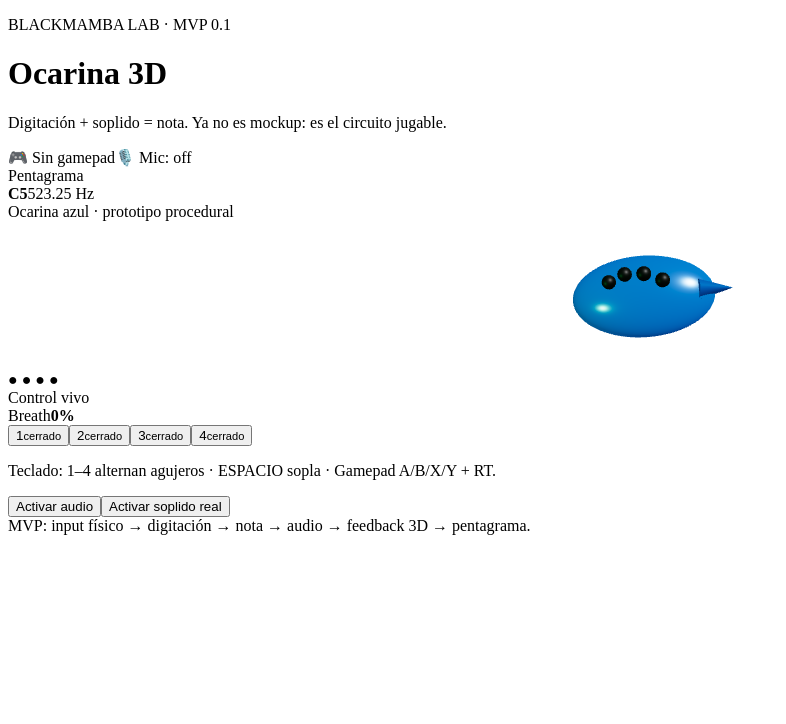
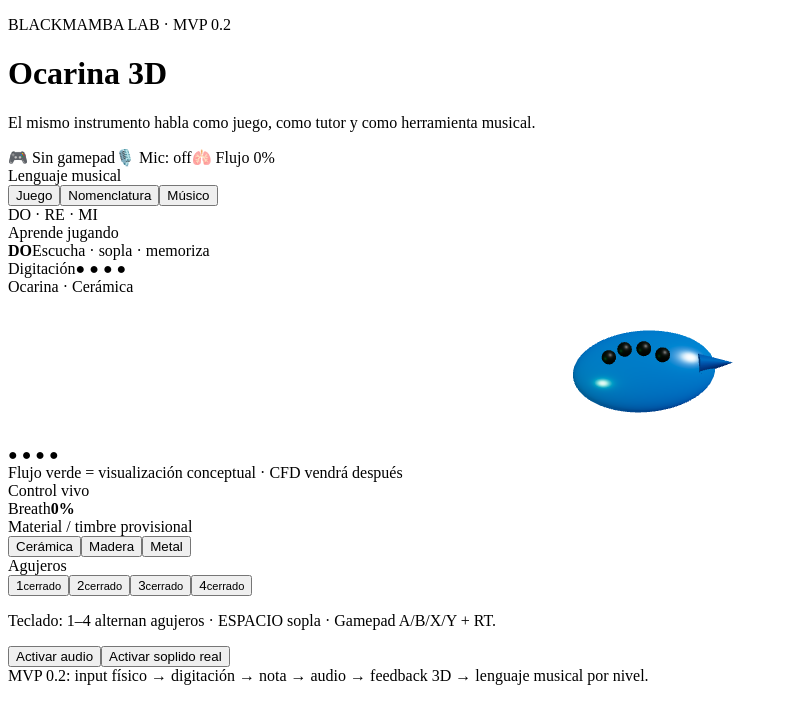
Before and after one commit to Blackmvmba88/ocarine, a React (Vite) app: page / in a window 1280 px wide. Shown: the top 724 px of the page, without its empty margins (0-786 px from the left). Built offline with nearby package versions, Linux system fonts and the light colour scheme; the HTML template or start-up script is replaced by a standard one.

Commit message:
feat: add theory levels materials and airflow view

```diff
--- a/src/App.tsx
+++ b/src/App.tsx
@@ -1,6 +1,19 @@
 import { Canvas } from '@react-three/fiber'
 import { useCallback, useEffect, useMemo, useRef, useState } from 'react'
-import { holeMaskLabel, resolveNote, type MusicalNote } from './music'
+import {
+  MATERIAL_PRESETS,
+  THEORY_LEVELS,
+  type MaterialPreset,
+  type OcarinaMaterial,
+  type TheoryLevel,
+} from './instrument'
+import {
+  holeMaskLabel,
+  notePrimaryLabel,
+  noteSecondaryLabel,
+  resolveNote,
+  type MusicalNote,
+} from './music'
 
 const HOLE_POSITIONS: [number, number, number][] = [
   [-0.72, 0.34, 0.78],
@@ -9,7 +22,17 @@ const HOLE_POSITIONS: [number, number, number][] = [
   [0.76, 0.3, 0.76],
 ]
 
-function OcarinaScene({ holes }: { holes: boolean[] }) {
+function OcarinaScene({
+  holes,
+  breath,
+  material,
+}: {
+  holes: boolean[]
+  breath: number
+  material: MaterialPreset
+}) {
+  const airflowOpacity = 0.08 + breath * 0.5
+
   return (
     <Canvas camera={{ position: [0, 0.4, 6], fov: 42 }}>
       <ambientLight intensity={1.6} />
@@ -18,12 +41,35 @@ function OcarinaScene({ holes }: { holes: boolean[] }) {
       <group rotation={[-0.18, -0.18, 0.04]}>
         <mesh scale={[2.2, 1.25, 0.72]}>
           <sphereGeometry args={[1, 64, 32]} />
-          <meshStandardMaterial color="#087bd9" metalness={0.35} roughness={0.22} />
+          <meshStandardMaterial
+            color={material.bodyColor}
+            metalness={material.metalness}
+            roughness={material.roughness}
+          />
         </mesh>
         <mesh position={[2.2, 0.08, 0]} rotation={[0, 0, -Math.PI / 2]} scale={[0.55, 0.55, 1.4]}>
           <coneGeometry args={[0.55, 1.8, 32]} />
-          <meshStandardMaterial color="#0a65b7" metalness={0.3} roughness={0.25} />
+          <meshStandardMaterial
+            color={material.mouthColor}
+            metalness={material.metalness}
+            roughness={material.roughness}
+          />
         </mesh>
+
+        {breath > 0.015 && (
+          <mesh position={[1.55, 0.08, 0]} rotation={[0, 0, Math.PI / 2]} scale={[1, 1, 0.7 + breath * 0.5]}>
+            <cylinderGeometry args={[0.08, 0.22, 2.4, 20]} />
+            <meshStandardMaterial
+              color="#70ffb0"
+              emissive="#20ff7a"
+              emissiveIntensity={1.5 + breath * 4}
+              transparent
+              opacity={airflowOpacity}
+              roughness={0.1}
+            />
+          </mesh>
+        )}
+
         {HOLE_POSITIONS.map((position, index) => (
           <mesh key={index} position={position} scale={holes[index] ? 0.82 : 1}>
             <sphereGeometry args={[0.24, 32, 16]} />
@@ -115,7 +161,7 @@ function useMicrophoneBreath() {
   return { breath, status, start, stop: () => stopRef.current() }
 }
 
-function useOcarinaAudio(note: MusicalNote | null, breath: number) {
+function useOcarinaAudio(note: MusicalNote | null, breath: number, material: MaterialPreset) {
   const contextRef = useRef<AudioContext | null>(null)
   const oscRef = useRef<OscillatorNode | null>(null)
   const gainRef = useRef<GainNode | null>(null)
@@ -153,7 +199,6 @@ function useOcarinaAudio(note: MusicalNote | null, breath: number) {
       const osc = context.createOscillator()
       const gain = context.createGain()
       const filter = context.createBiquadFilter()
-      osc.type = 'sine'
       filter.type = 'bandpass'
       filter.Q.value = 1.8
       gain.gain.value = 0.0001
@@ -170,10 +215,11 @@ function useOcarinaAudio(note: MusicalNote | null, breath: number) {
     const osc = oscRef.current!
     const gain = gainRef.current!
     const filter = filterRef.current!
+    osc.type = material.oscillator
     osc.frequency.setTargetAtTime(note!.frequency, now, 0.015)
-    filter.frequency.setTargetAtTime(note!.frequency * 2.35, now, 0.03)
-    gain.gain.setTargetAtTime(0.025 + breath * 0.16, now, 0.025)
-  }, [note, breath, ready])
+    filter.frequency.setTargetAtTime(note!.frequency * material.filterMultiplier, now, 0.03)
+    gain.gain.setTargetAtTime((0.025 + breath * 0.16) * material.gainMultiplier, now, 0.025)
+  }, [note, breath, ready, material])
 
   useEffect(() => () => {
     try { oscRef.current?.stop() } catch { /* already stopped */ }
@@ -183,12 +229,33 @@ function useOcarinaAudio(note: MusicalNote | null, breath: number) {
   return { ready, enable }
 }
 
-function Staff({ note }: { note: MusicalNote | null }) {
+function Staff({ note, level }: { note: MusicalNote | null; level: TheoryLevel }) {
   const bottom = note ? 18 + note.staffStep * 7 : 18
+  const simplified = level === 'play'
+
   return (
-    <div className="staff" aria-label={note ? `Nota ${note.name}` : 'Sin nota'}>
-      {[0, 1, 2, 3, 4].map((line) => <span className="staff-line" key={line} style={{ bottom: `${18 + line * 14}%` }} />)}
-      {note && <span className="staff-note" style={{ bottom: `${bottom}%` }} />}
+    <div className={`staff ${simplified ? 'staff-simplified' : ''}`} aria-label={note ? `Nota ${note.name}` : 'Sin nota'}>
+      {!simplified && [0, 1, 2, 3, 4].map((line) => (
+        <span className="staff-line" key={line} style={{ bottom: `${18 + line * 14}%` }} />
+      ))}
+      {note && <span className="staff-note" style={{ bottom: simplified ? '44%' : `${bottom}%` }} />}
+    </div>
+  )
+}
+
+function TheorySwitcher({ level, onChange }: { level: TheoryLevel; onChange: (level: TheoryLevel) => void }) {
+  return (
+    <div className="segmented" aria-label="Nivel musical">
+      {THEORY_LEVELS.map((item) => (
+        <button
+          key={item.id}
+          className={level === item.id ? 'active' : ''}
+          onClick={() => onChange(item.id)}
+          title={item.description}
+        >
+          {item.label}
+        </button>
+      ))}
     </div>
   )
 }
@@ -196,12 +263,15 @@ function Staff({ note }: { note: MusicalNote | null }) {
 export default function App() {
   const [manualHoles, setManualHoles] = useState([true, true, true, true])
   const [spaceBreath, setSpaceBreath] = useState(0)
+  const [theoryLevel, setTheoryLevel] = useState<TheoryLevel>('play')
+  const [materialId, setMaterialId] = useState<OcarinaMaterial>('ceramic')
   const gamepad = useGamepad()
   const mic = useMicrophoneBreath()
   const holes = gamepad.name ? gamepad.buttons : manualHoles
   const note = useMemo(() => resolveNote(holes), [holes])
   const breath = Math.max(mic.breath, gamepad.breath, spaceBreath)
-  const audio = useOcarinaAudio(note, breath)
+  const material = MATERIAL_PRESETS[materialId]
+  const audio = useOcarinaAudio(note, breath, material)
 
   useEffect(() => {
     const down = (event: KeyboardEvent) => {
@@ -229,36 +299,67 @@ export default function App() {
     <main className="app-shell">
       <header className="hero">
         <div>
-          <p className="eyebrow">BLACKMAMBA LAB · MVP 0.1</p>
+          <p className="eyebrow">BLACKMAMBA LAB · MVP 0.2</p>
           <h1>Ocarina 3D</h1>
-          <p className="subtitle">Digitación + soplido = nota. Ya no es mockup: es el circuito jugable.</p>
+          <p className="subtitle">El mismo instrumento habla como juego, como tutor y como herramienta musical.</p>
         </div>
         <div className="status-row">
           <span className={gamepad.name ? 'pill live' : 'pill'}>{gamepad.name ? '🎮 Gamepad conectado' : '🎮 Sin gamepad'}</span>
           <span className={mic.status === 'on' ? 'pill live' : 'pill'}>🎙️ Mic: {mic.status}</span>
+          <span className={breath > 0.045 ? 'pill live' : 'pill'}>🫁 Flujo {Math.round(breath * 100)}%</span>
         </div>
       </header>
 
+      <section className="level-bar panel-lite">
+        <div>
+          <span className="mini-label">Lenguaje musical</span>
+          <TheorySwitcher level={theoryLevel} onChange={setTheoryLevel} />
+        </div>
+        <div className="level-explanation">
+          {THEORY_LEVELS.find((item) => item.id === theoryLevel)?.description}
+        </div>
+      </section>
+
       <section className="dashboard">
         <article className="panel score-panel">
-          <div className="panel-title">Pentagrama</div>
-          <Staff note={note} />
+          <div className="panel-title">{theoryLevel === 'play' ? 'Aprende jugando' : 'Lectura musical'}</div>
+          <Staff note={note} level={theoryLevel} />
           <div className="note-readout">
-            <strong>{note?.name ?? '—'}</strong>
-            <span>{note ? `${note.frequency.toFixed(2)} Hz` : 'digitación no mapeada'}</span>
+            <strong>{notePrimaryLabel(note, theoryLevel)}</strong>
+            <span>{noteSecondaryLabel(note, theoryLevel)}</span>
+          </div>
+          <div className="fingering-readout">
+            <span>Digitación</span>
+            <strong>{holeMaskLabel(holes)}</strong>
           </div>
         </article>
 
         <article className="panel model-panel">
-          <div className="panel-title">Ocarina azul · prototipo procedural</div>
-          <div className="canvas-wrap"><OcarinaScene holes={holes} /></div>
+          <div className="panel-title">Ocarina · {material.label}</div>
+          <div className="canvas-wrap"><OcarinaScene holes={holes} breath={breath} material={material} /></div>
           <div className="holes-label">{holeMaskLabel(holes)}</div>
+          <div className="flow-note">Flujo verde = visualización conceptual · CFD vendrá después</div>
         </article>
 
         <article className="panel controls-panel">
           <div className="panel-title">Control vivo</div>
           <div className="breath-meter"><span style={{ width: `${breath * 100}%` }} /></div>
           <div className="metric"><span>Breath</span><strong>{Math.round(breath * 100)}%</strong></div>
+
+          <span className="mini-label">Material / timbre provisional</span>
+          <div className="material-grid">
+            {(Object.keys(MATERIAL_PRESETS) as OcarinaMaterial[]).map((id) => (
+              <button
+                key={id}
+                className={materialId === id ? 'material-button active' : 'material-button'}
+                onClick={() => setMaterialId(id)}
+              >
+                {MATERIAL_PRESETS[id].label}
+              </button>
+            ))}
+          </div>
+
+          <span className="mini-label holes-title">Agujeros</span>
           <div className="hole-buttons">
             {manualHoles.map((closed, index) => (
               <button
@@ -283,7 +384,7 @@ export default function App() {
       </section>
 
       <footer>
-        MVP: input físico → digitación → nota → audio → feedback 3D → pentagrama.
+        MVP 0.2: input físico → digitación → nota → audio → feedback 3D → lenguaje musical por nivel.
       </footer>
     </main>
   )
```
